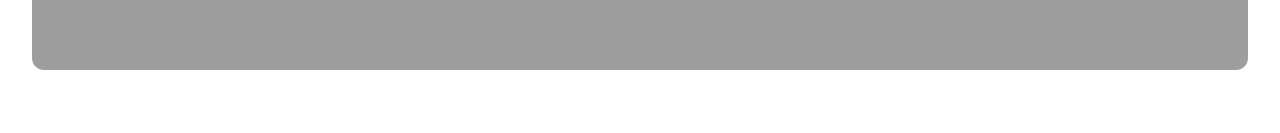
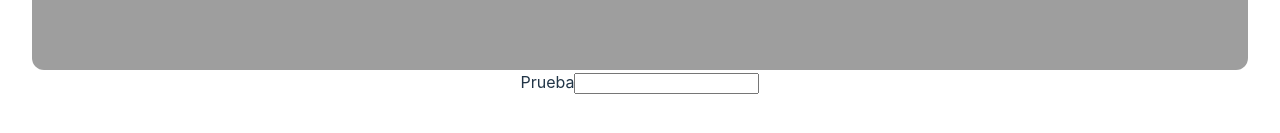
Before and after one commit to codigofacilito/react-v19-examples, a React (Vite) app: page / in a window 1280 px wide. Shown: the part 463-596 px from the top of the page. Built offline with nearby package versions, Linux system fonts and the light colour scheme.

Commit message:
Custom Input & forwardRef

```diff
--- a/src/App.tsx
+++ b/src/App.tsx
@@ -1,10 +1,10 @@
-import { useCallback, useState, useActionState } from 'react';
+import { useCallback, useState, useActionState, useRef } from 'react';
 import { useDropzone } from 'react-dropzone';
 
 import mockUploadImage, { initialStateType } from './utils/mockUploadImage';
 import './App.css';
 import SubmitButton from './components/SubmitButton';
-import CommentsSection from './components/CommentsSection';
+import CustomInput from './components/CustomInput';
 
 const initialState: initialStateType = {
   success: false,
@@ -13,11 +13,16 @@ const initialState: initialStateType = {
 };
 
 const App = () => {
+  const inputContainerRef = useRef<HTMLDivElement>(null);
+  const inputRef = useRef<HTMLInputElement>(null);
+
   const [file, setFile] = useState<File>();
   const [{ error, success }, submitAction] = useActionState(mockUploadImage, initialState);
 
 
   const onDrop = useCallback(async (acceptedFiles: File[]) => {
+    console.log(inputContainerRef.current, 'inputContainerRef');
+
     // Do something with the files
     if (acceptedFiles.length) {
       const file = acceptedFiles[0];
@@ -53,9 +58,9 @@ const App = () => {
         {!success && !!error && <p className='error'>{error}</p>}
       </div>
       {!!file && <SubmitButton />}
+      <CustomInput label='Prueba' ref={inputContainerRef} inputRef={inputRef} />
     </form>
   )
-  return <CommentsSection />;
 }
 
 export default App
--- /dev/null
+++ b/src/components/CustomInput.tsx
@@ -0,0 +1,20 @@
+import { FC, InputHTMLAttributes, RefObject } from "react";
+
+type CustomInputProps = {
+    label?: string;
+    errorMsg?: string;
+    inputRef?: RefObject<HTMLInputElement | null>;
+    ref?: RefObject<HTMLDivElement | null>;
+} & InputHTMLAttributes<HTMLInputElement>;
+
+const CustomInput: FC<CustomInputProps> = ({ label, errorMsg, inputRef, ref, ...inputProps }) => (
+        <div ref={ref}>
+            <label>
+                {label}
+                <input {...inputProps} ref={inputRef}  />
+            </label>
+            {!!errorMsg && <span>{errorMsg}</span>}
+        </div>
+    );
+
+export default CustomInput;
```
